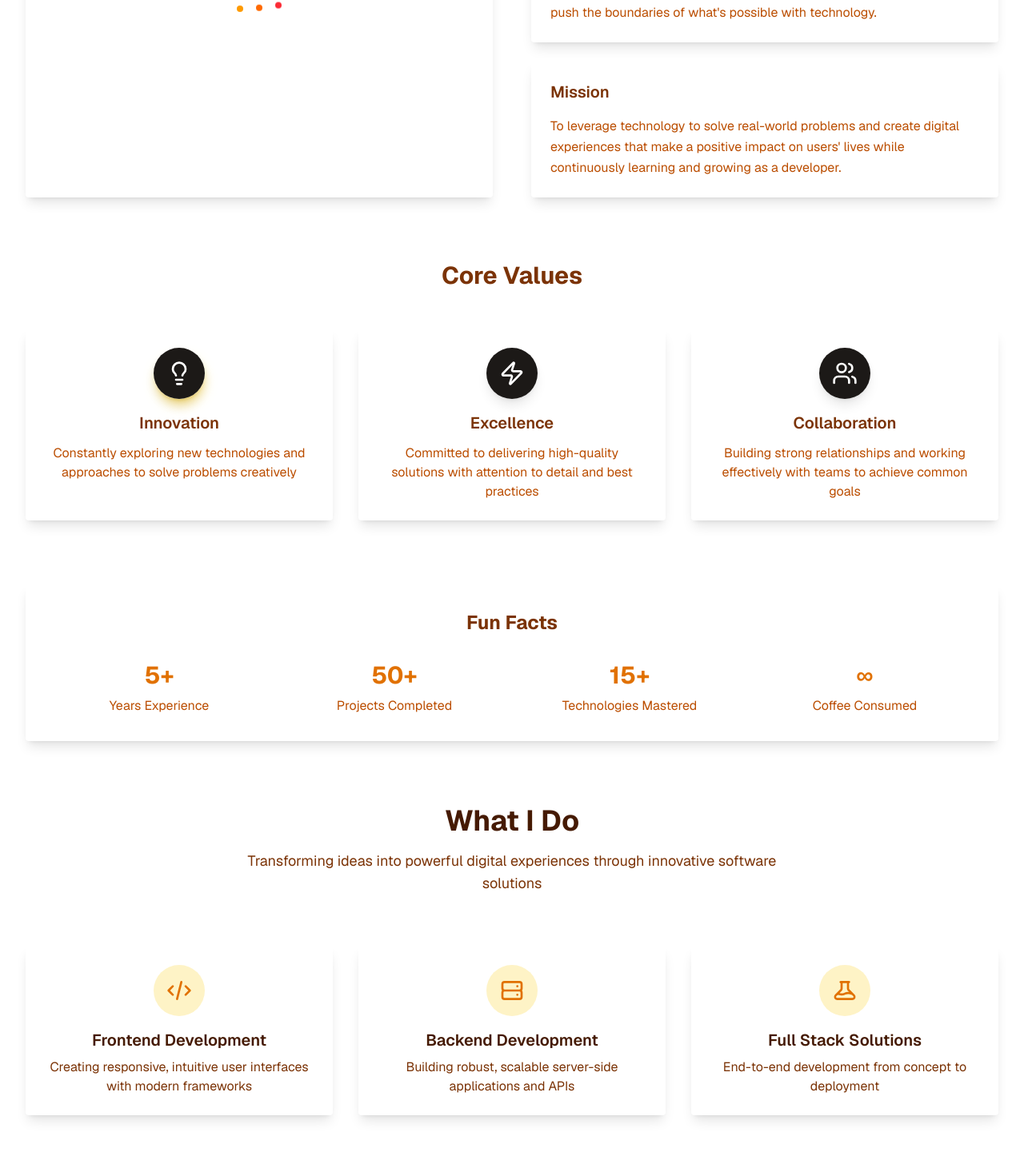
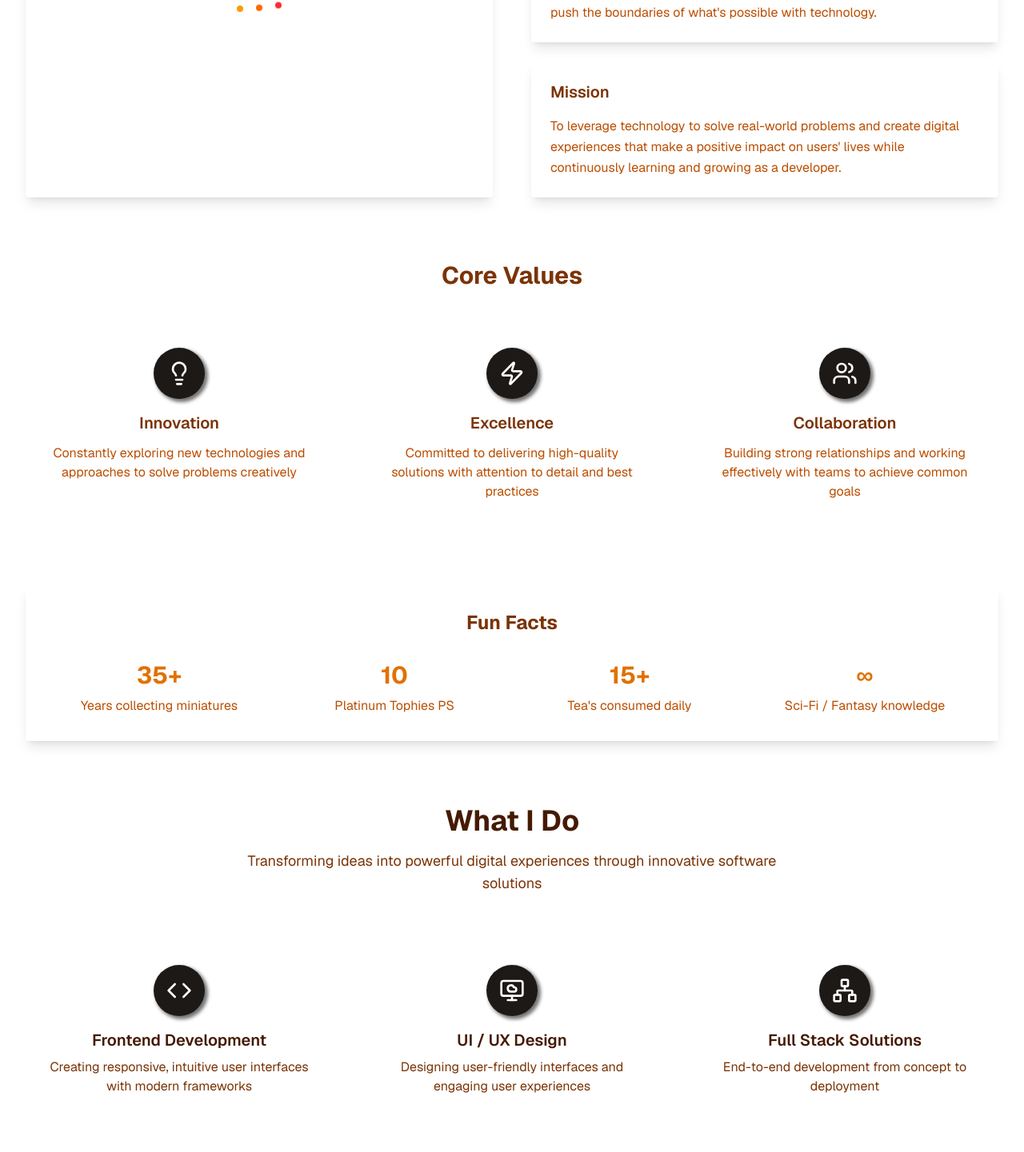
Before and after one commit to SG-DEV-FE/immortallis-1100sx, a Next.js app: page / in a window 1280 px wide. Shown: the part 1393-2834 px from the top of the page at 80% size. Built offline with nearby package versions, Linux system fonts and the light colour scheme.

Commit message:
About me updated

```diff
--- a/src/app/page.tsx
+++ b/src/app/page.tsx
@@ -3,7 +3,14 @@
 import { CldImage } from "next-cloudinary";
 import Image from "next/image";
 import Link from "next/link";
-import { Lightbulb, Zap, Users } from "lucide-react";
+import {
+  Lightbulb,
+  Zap,
+  Users,
+  Code,
+  MonitorCloud,
+  Network,
+} from "lucide-react";
 
 export default function Home() {
   return (
@@ -144,10 +151,9 @@ export default function Home() {
             Core Values
           </h2>
           <div className="grid grid-cols-1 md:grid-cols-3 gap-8">
-            <div className="w-full h-full rounded-sm shadow-lg p-6 text-center">
-              <div className="relative w-16 h-16 mx-auto mb-4">
-                <div className="absolute inset-0 rounded-full flex items-center justify-center shadow-lg/50 shadow-yellow-400 animate-[spin_2s_linear_infinite]" />
-                <div className="absolute inset-0 bg-stone-900 rounded-full flex items-center justify-center shadow-lg z-10">
+            <div className="w-full h-full p-6 text-center">
+              <div className=" w-16 h-16 mx-auto mb-4">
+                <div className=" w-16 h-16 mx-auto mb-4 bg-stone-900 rounded-full flex items-center justify-center shadow-[3px_3px_4px_1px_rgba(0,0,0,0.55)]">
                   <Lightbulb className="w-8 h-8 text-white" />
                 </div>
               </div>
@@ -160,8 +166,8 @@ export default function Home() {
               </p>
             </div>
 
-            <div className="w-full h-full rounded-sm shadow-lg p-6 text-center">
-              <div className="w-16 h-16 mx-auto mb-4 bg-stone-900 rounded-full flex items-center justify-center shadow-lg">
+            <div className="w-full h-full p-6 text-center">
+              <div className="w-16 h-16 mx-auto mb-4 bg-stone-900 rounded-full flex items-center justify-center shadow-[3px_3px_4px_1px_rgba(0,0,0,0.55)]">
                 <Zap className="w-8 h-8 text-white" />
               </div>
               <h3 className="text-xl font-semibold text-amber-900 mb-3">
@@ -173,8 +179,8 @@ export default function Home() {
               </p>
             </div>
 
-            <div className="w-full h-full rounded-sm shadow-lg p-6 text-center">
-              <div className="w-16 h-16 mx-auto mb-4 bg-stone-900 rounded-full flex items-center justify-center shadow-lg">
+            <div className="w-full h-full p-6 text-center">
+              <div className="w-16 h-16 mx-auto mb-4 bg-stone-900 rounded-full flex items-center justify-center shadow-[3px_3px_4px_1px_rgba(0,0,0,0.55)]">
                 <Users className="w-8 h-8 text-white" />
               </div>
               <h3 className="text-xl font-semibold text-amber-900 mb-3">
@@ -195,20 +201,20 @@ export default function Home() {
           </h2>
           <div className="grid grid-cols-1 md:grid-cols-2 lg:grid-cols-4 gap-6">
             <div className="text-center">
-              <div className="text-3xl font-bold text-amber-600 mb-2">5+</div>
-              <p className="text-amber-700">Years Experience</p>
+              <div className="text-3xl font-bold text-amber-600 mb-2">35+</div>
+              <p className="text-amber-700">Years collecting miniatures</p>
             </div>
             <div className="text-center">
-              <div className="text-3xl font-bold text-amber-600 mb-2">50+</div>
-              <p className="text-amber-700">Projects Completed</p>
+              <div className="text-3xl font-bold text-amber-600 mb-2">10</div>
+              <p className="text-amber-700">Platinum Tophies PS</p>
             </div>
             <div className="text-center">
               <div className="text-3xl font-bold text-amber-600 mb-2">15+</div>
-              <p className="text-amber-700">Technologies Mastered</p>
+              <p className="text-amber-700">Tea's consumed daily</p>
             </div>
             <div className="text-center">
               <div className="text-3xl font-bold text-amber-600 mb-2">∞</div>
-              <p className="text-amber-700">Coffee Consumed</p>
+              <p className="text-amber-700">Sci-Fi / Fantasy knowledge</p>
             </div>
           </div>
         </div>
@@ -229,21 +235,9 @@ export default function Home() {
 
           <div className="grid grid-cols-1 md:grid-cols-2 lg:grid-cols-3 gap-8">
             {/* Frontend Development */}
-            <div className="w-full h-full rounded-sm shadow-lg p-6 text-center hover:transform hover:scale-105 transition-all duration-300">
-              <div className="w-16 h-16 bg-amber-100 rounded-full flex items-center justify-center mx-auto mb-4">
-                <svg
-                  className="w-8 h-8 text-amber-600"
-                  fill="none"
-                  stroke="currentColor"
-                  viewBox="0 0 24 24"
-                >
-                  <path
-                    strokeLinecap="round"
-                    strokeLinejoin="round"
-                    strokeWidth={2}
-                    d="M10 20l4-16m4 4l4 4-4 4M6 16l-4-4 4-4"
-                  />
-                </svg>
+            <div className="w-full h-full p-6 text-center hover:transform hover:scale-105 transition-all duration-300">
+              <div className=" w-16 h-16 mx-auto mb-4 bg-stone-900 rounded-full flex items-center justify-center shadow-[3px_3px_4px_1px_rgba(0,0,0,0.55)]">
+                <Code className="w-8 h-8 text-white" />
               </div>
               <h3 className="text-xl font-semibold text-accessible-primary mb-2">
                 Frontend Development
@@ -255,46 +249,22 @@ export default function Home() {
             </div>
 
             {/* Backend Development */}
-            <div className="w-full h-full rounded-sm shadow-lg p-6 text-center hover:transform hover:scale-105 transition-all duration-300">
-              <div className="w-16 h-16 bg-amber-100 rounded-full flex items-center justify-center mx-auto mb-4">
-                <svg
-                  className="w-8 h-8 text-amber-600"
-                  fill="none"
-                  stroke="currentColor"
-                  viewBox="0 0 24 24"
-                >
-                  <path
-                    strokeLinecap="round"
-                    strokeLinejoin="round"
-                    strokeWidth={2}
-                    d="M5 12h14M5 12a2 2 0 01-2-2V6a2 2 0 012-2h14a2 2 0 012 2v4a2 2 0 01-2 2M5 12a2 2 0 00-2 2v4a2 2 0 002 2h14a2 2 0 002-2v-4a2 2 0 00-2-2m-2-4h.01M17 16h.01"
-                  />
-                </svg>
+            <div className="w-full h-full p-6 text-center hover:transform hover:scale-105 transition-all duration-300">
+              <div className=" w-16 h-16 mx-auto mb-4 bg-stone-900 rounded-full flex items-center justify-center shadow-[3px_3px_4px_1px_rgba(0,0,0,0.55)]">
+                <MonitorCloud className="w-8 h-8 text-white" />
               </div>
               <h3 className="text-xl font-semibold text-accessible-primary mb-2">
-                Backend Development
+                UI / UX Design
               </h3>
               <p className="text-amber-900">
-                Building robust, scalable server-side applications and APIs
+                Designing user-friendly interfaces and engaging user experiences
               </p>
             </div>
 
             {/* Full Stack Solutions */}
-            <div className="w-full h-full rounded-sm shadow-lg p-6 text-center hover:transform hover:scale-105 transition-all duration-300">
-              <div className="w-16 h-16 bg-amber-100 rounded-full flex items-center justify-center mx-auto mb-4">
-                <svg
-                  className="w-8 h-8 text-amber-600"
-                  fill="none"
-                  stroke="currentColor"
-                  viewBox="0 0 24 24"
-                >
-                  <path
-                    strokeLinecap="round"
-                    strokeLinejoin="round"
-                    strokeWidth={2}
-                    d="M19.428 15.428a2 2 0 00-1.022-.547l-2.387-.477a6 6 0 00-3.86.517l-.318.158a6 6 0 01-3.86.517L6.05 15.21a2 2 0 00-1.806.547M8 4h8l-1 1v5.172a2 2 0 00.586 1.414l5 5c1.26 1.26.367 3.414-1.415 3.414H4.828c-1.782 0-2.674-2.154-1.414-3.414l5-5A2 2 0 009 10.172V5L8 4z"
-                  />
-                </svg>
+            <div className="w-full h-full p-6 text-center hover:transform hover:scale-105 transition-all duration-300">
+              <div className=" w-16 h-16 mx-auto mb-4 bg-stone-900 rounded-full flex items-center justify-center shadow-[3px_3px_4px_1px_rgba(0,0,0,0.55)]">
+                <Network className="w-8 h-8 text-white" />
               </div>
               <h3 className="text-xl font-semibold text-accessible-primary mb-2">
                 Full Stack Solutions
```
